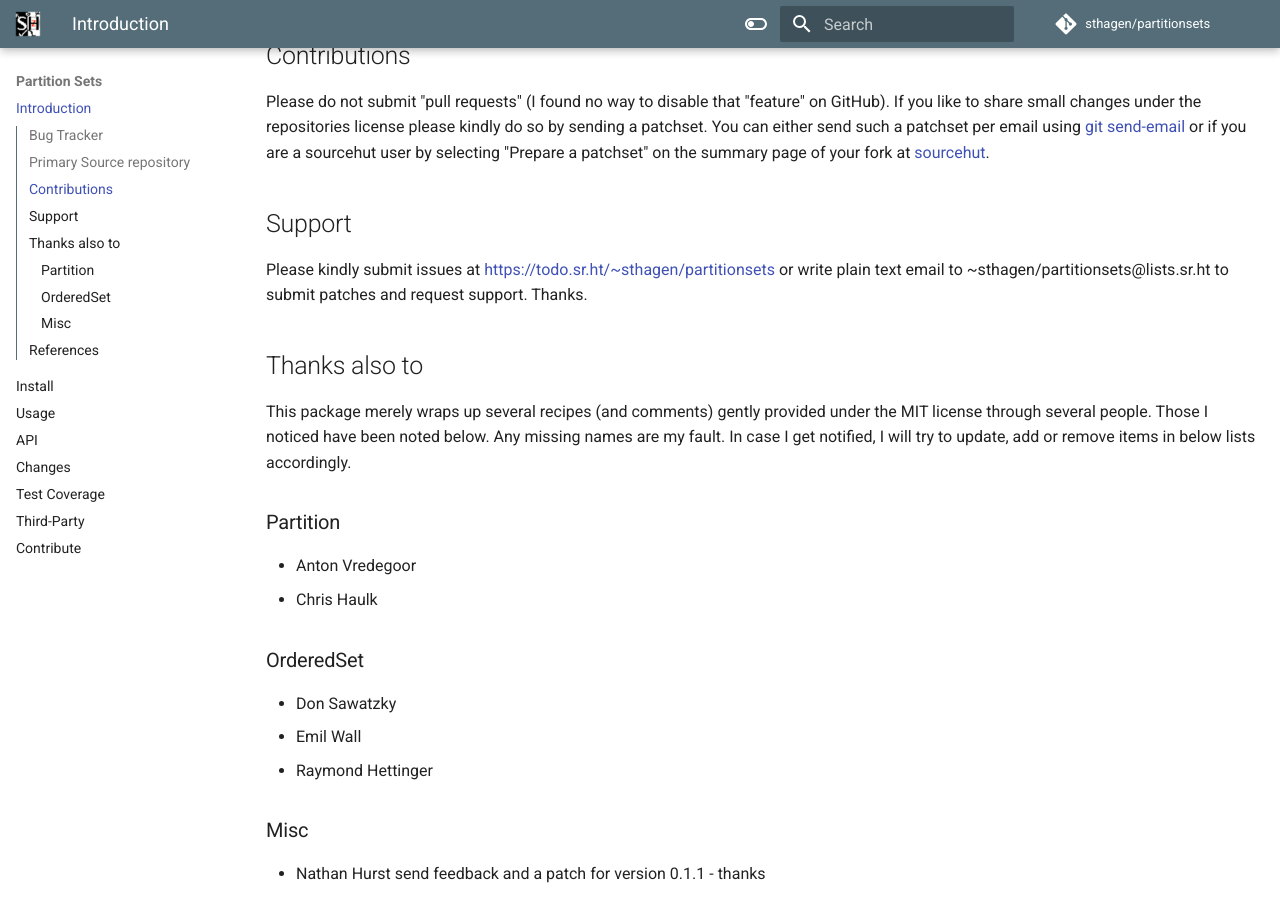
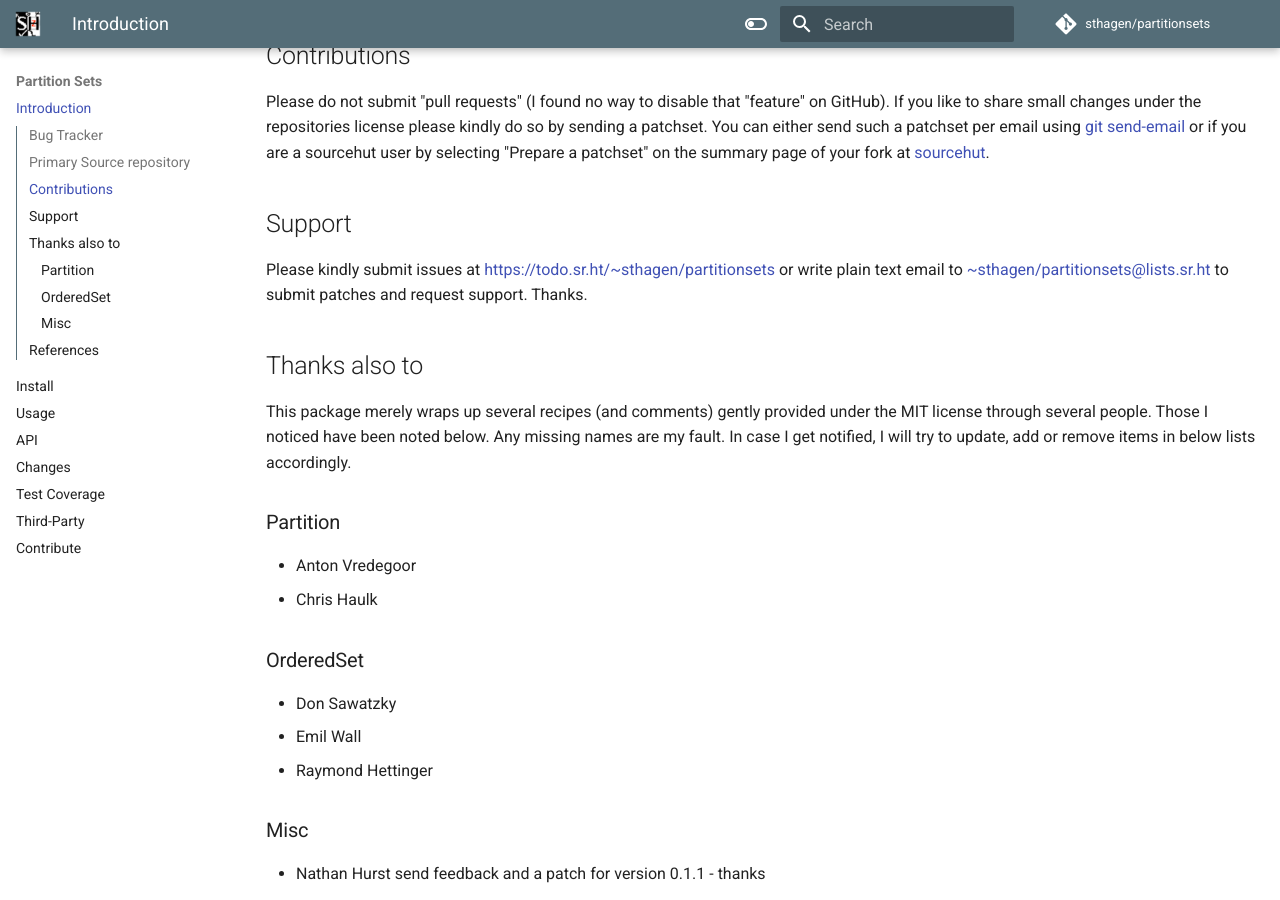
Before and after one commit to sthagen/partitionsets, an MkDocs documentation site: the page built from docs/index.md, in a window 1280 px wide and 900 px high, scrolled down 777 px. Built offline with MkDocs 1.6.1 and Material for MkDocs 9.7.7, drawn with Linux system fonts in a browser that asks for light colours; part of the change alters nothing that is shown.

```diff
--- a/docs/index.md
+++ b/docs/index.md
@@ -45,7 +45,7 @@ if you are a sourcehut user by selecting "Prepare a patchset" on the summary pag
 
 ## Support
 
-Please kindly submit issues at <https://todo.sr.ht/~sthagen/partitionsets> or write plain text email to ~sthagen/partitionsets@lists.sr.ht to submit patches and request support. Thanks.
+Please kindly submit issues at <https://todo.sr.ht/~sthagen/partitionsets> or write plain text email to <~sthagen/partitionsets@lists.sr.ht> to submit patches and request support. Thanks.
 
 ## Thanks also to
 
```
